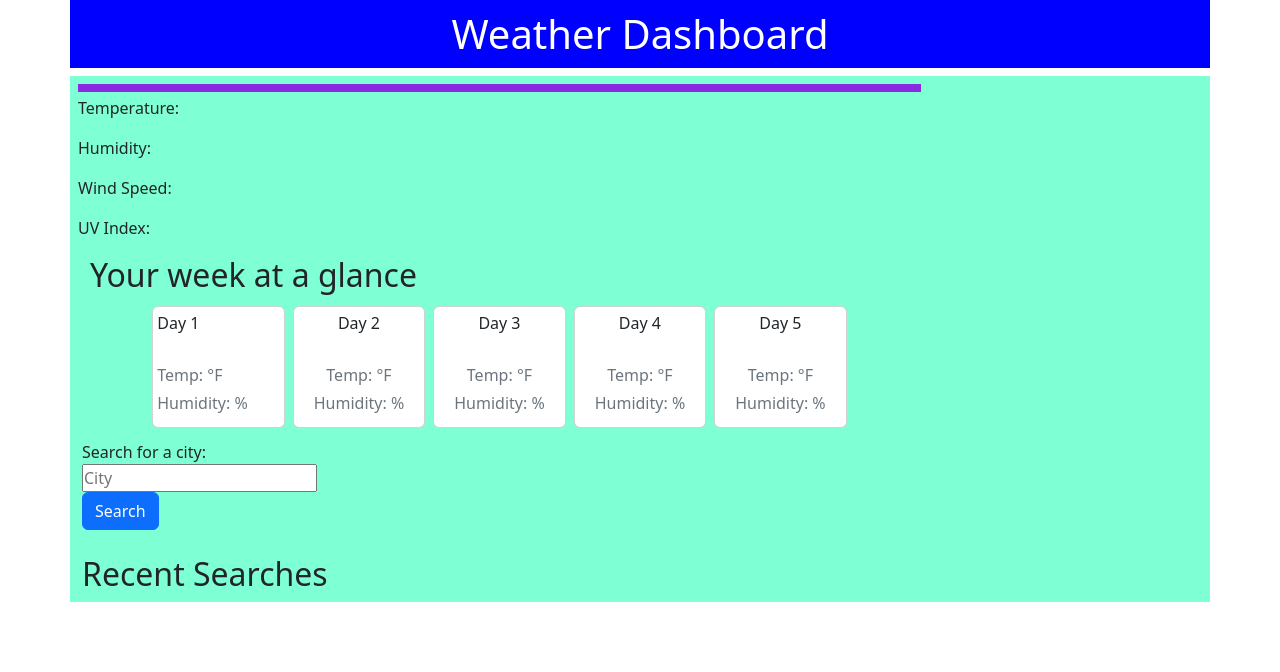
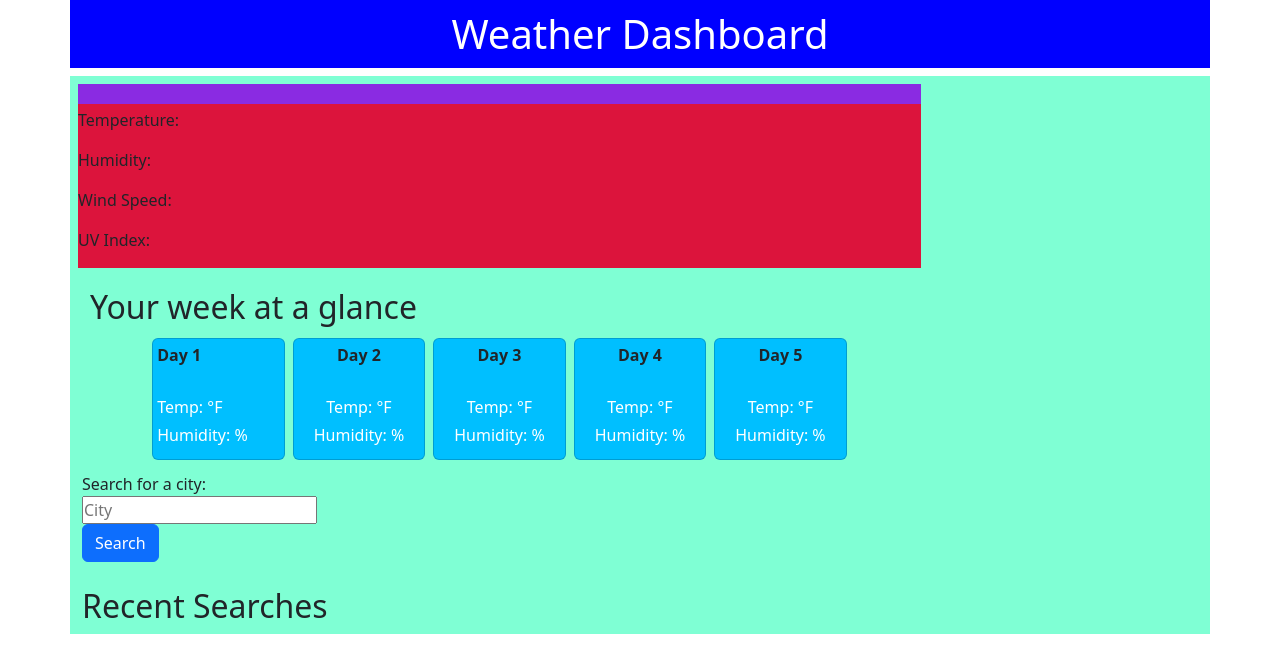
Before and after one commit to dhuw/weather-dashboard, a plain HTML site: page index.html in a window 1280 px wide. Drawn offline with nearby package versions, Linux system fonts and the light colour scheme.

Commit message:
finishing css

```diff
--- a/assets/style.css
+++ b/assets/style.css
@@ -43,3 +43,30 @@ div.cityName {
     background-color: blueviolet;
     color: black;
 }
+
+div.currentWeather {
+    margin-bottom: 20px;
+    background-color: crimson;
+}
+
+div.currentWeather h2,
+div.currentWeather h3 {
+    font-size: 1.3rem;
+    margin: 10px;
+}
+
+span#uv-index {
+    color: white;
+}
+
+div.fiveDay p.card-title {
+    font-weight: bold;
+}
+
+.card {
+    background-color: deepskyblue;
+}
+
+.text-muted {
+    color: white !important;
+}
```
Also changed, not shown: index.html (+0 -3 lines).
